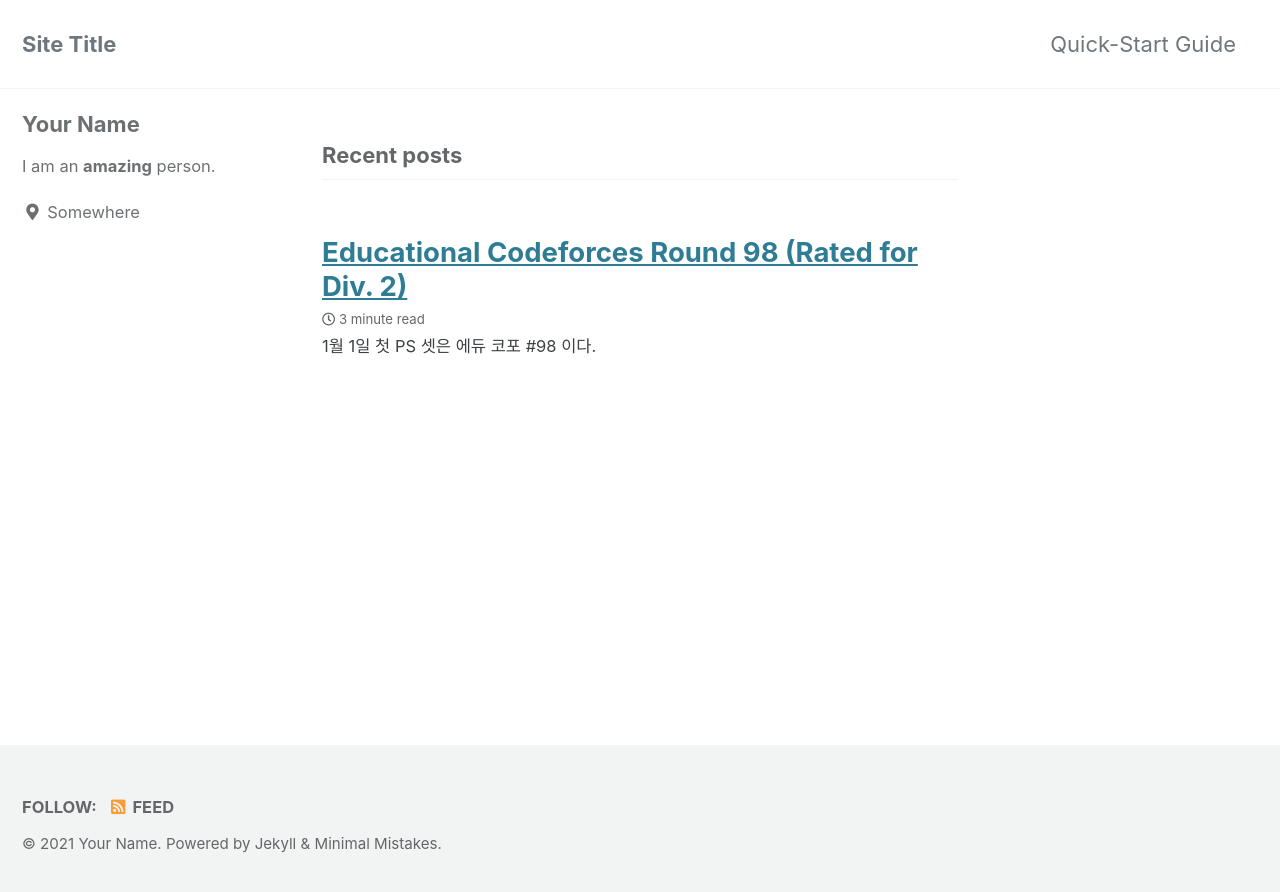
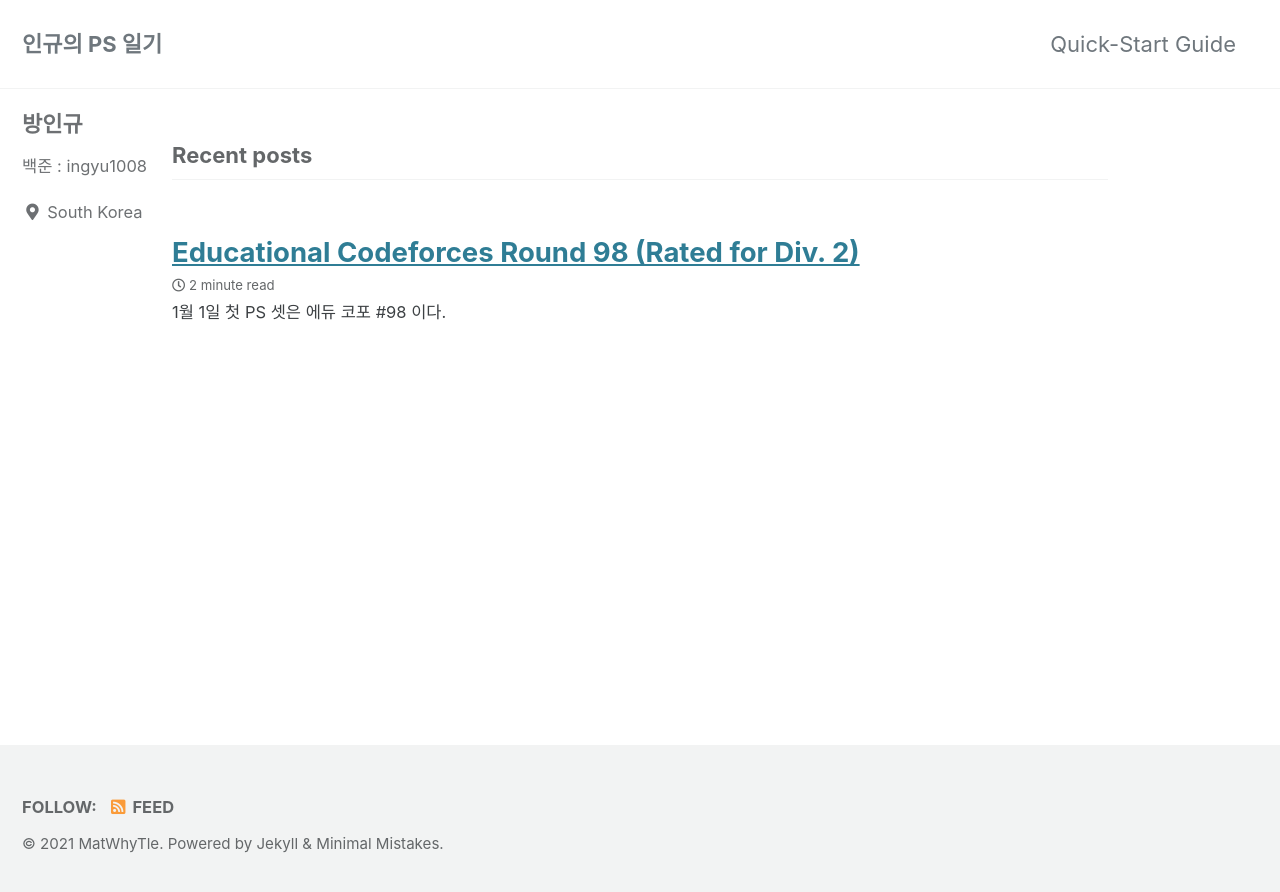
Before and after one commit to ingyu1008/previous-blog, a Jekyll site: the page built from index.html, in a window 1280 px wide. Shown: the top 892 px of the page. Built offline with Jekyll 4.4.1, drawn with Linux system fonts in a browser that asks for light colours; cached includes are drawn as plain includes; the list of posts is cut into pages by our own code.

Commit message:
theme update

```diff
--- a/_config.yml
+++ b/_config.yml
@@ -16,11 +16,11 @@ minimal_mistakes_skin    : "default" # "air", "aqua", "contrast", "dark", "dirt"
 
 # Site Settings
 locale                   : "en-US"
-title                    : "Site Title"
+title                    : "인규의 PS 일기"
 title_separator          : "-"
 subtitle                 : # site tagline that appears below site title in masthead
-name                     : "Your Name"
-description              : "An amazing website."
+name                     : "MatWhyTle"
+description              : "백준 : ingyu1008"
 url                      : # the base hostname & protocol for your site e.g. "https://mmistakes.github.io"
 baseurl                  : # the subpath of your site, e.g. "/blog"
 repository               : # GitHub username/repo-name e.g. "mmistakes/minimal-mistakes"
@@ -28,7 +28,7 @@ teaser                   : # path of fallback teaser image, e.g. "/assets/images
 logo                     : # path of logo image to display in the masthead, e.g. "/assets/images/88x88.png"
 masthead_title           : # overrides the website title displayed in the masthead, use " " for no title
 # breadcrumbs            : false # true, false (default)
-words_per_minute         : 200
+words_per_minute         : 300
 comments:
   provider               : # false (default), "disqus", "discourse", "facebook", "staticman", "staticman_v2", "utterances", "custom"
   disqus:
@@ -93,10 +93,10 @@ analytics:
 
 # Site Author
 author:
-  name             : "Your Name"
+  name             : "방인규"
   avatar           : # path of avatar image, e.g. "/assets/images/bio-photo.jpg"
-  bio              : "I am an **amazing** person."
-  location         : "Somewhere"
+  bio              : "백준 : ingyu1008"
+  location         : "South Korea"
   email            :
   links:
     - label: "Email"
--- a/_sass/minimal-mistakes/_variables.scss
+++ b/_sass/minimal-mistakes/_variables.scss
@@ -6,7 +6,7 @@
    Typography
    ========================================================================== */
 
-$doc-font-size: 16 !default;
+$doc-font-size: 12 !default;
 
 /* paragraph indention */
 $paragraph-indent: false !default; // true, false (default)
@@ -151,9 +151,9 @@ $max-width: $x-large !default;
    Grid
    ========================================================================== */
 
-$right-sidebar-width-narrow: 200px !default;
-$right-sidebar-width: 300px !default;
-$right-sidebar-width-wide: 400px !default;
+$right-sidebar-width-narrow: 100px !default;
+$right-sidebar-width: 150px !default;
+$right-sidebar-width-wide: 200px !default;
 
 /*
    Other
```
